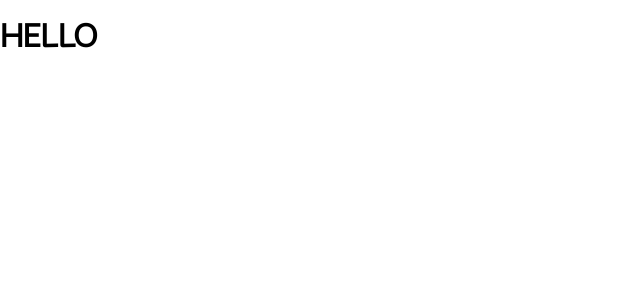
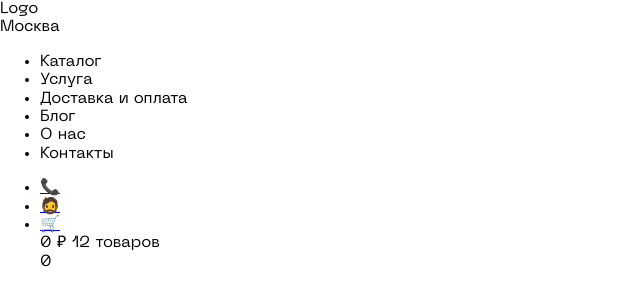
Before and after one commit to KateSwann/CoffeeShopHeader, a plain HTML site: page frontend/index.html in a window 1280 px wide. Shown: the whole page, without its empty margins (0-640 px from the left). Drawn offline with Linux system fonts and the light colour scheme.

Commit message:
Added layout for header

```diff
--- a/frontend/index.html
+++ b/frontend/index.html
@@ -9,7 +9,58 @@
     <title>Coffee Shop</title>
 </head>
 <body>
-    <h1>HELLO</h1>
+    <header class="header">
+        <div class="header-content">
+            <div class="header-logo">Logo</div>
+            <div class="header-city">
+                <span class="header-city__label">Москва</span>
+            </div>
+
+            <nav class="header-nav">
+                <ul class="header-nav__list">
+                    <li class="header-nav__list-item">Каталог</li>
+                    <li class="header-nav__list-item">Услуга</li>
+                    <li class="header-nav__list-item">Доставка и оплата</li>
+                    <li class="header-nav__list-item">Блог</li>
+                    <li class="header-nav__list-item">О нас</li>
+                    <li class="header-nav__list-item">Контакты</li>
+                </ul>
+            </nav>
+
+            <ul class="header-buttons-group">
+                <li class="header-buttons-group__item
+                           header-button">
+                    <a href="#" class="header-button__link">
+                        <div class="header-button__icon">&#128222;</div>
+                    </a>
+                </li>
+
+                <li class="header-buttons-group__item
+                           header-button">
+                    <a href="#" class="header-button__link">
+                        <div class="header-button__icon">&#129492;</div>
+                    </a>
+                </li>
+
+                <li class="header-buttons-group__item
+                           header-button
+                           cart-button">
+                    <a href="#" class="header-button__link">
+                        <div class="header-button__icon">&#128722;</div>
+                    </a>
+
+                    <div class="header-button__info header-button__info--desktop">
+                        <span class="header-button__info-main">0 &#8381;</span>
+                        <span class="header-button__info-secondary">12 товаров</span>
+                    </div>
+
+                    <div class="header-button__info header-button__info--mobile">
+                        <span class="header-button__info-main">0</span>
+                    </div>
+                </li>
+            </ul>
+        </div>
+    </header>
     <script src="main.js"></script>
 </body>
 </html>
```
